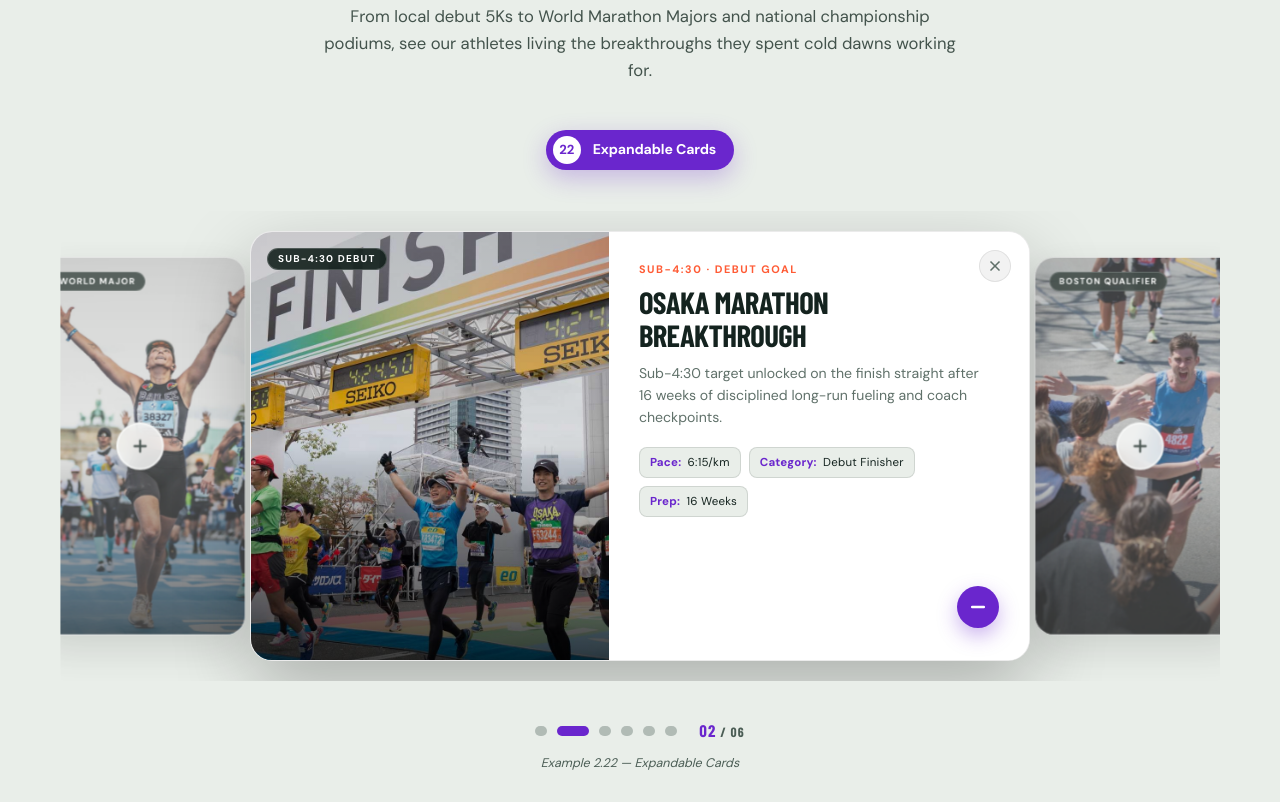
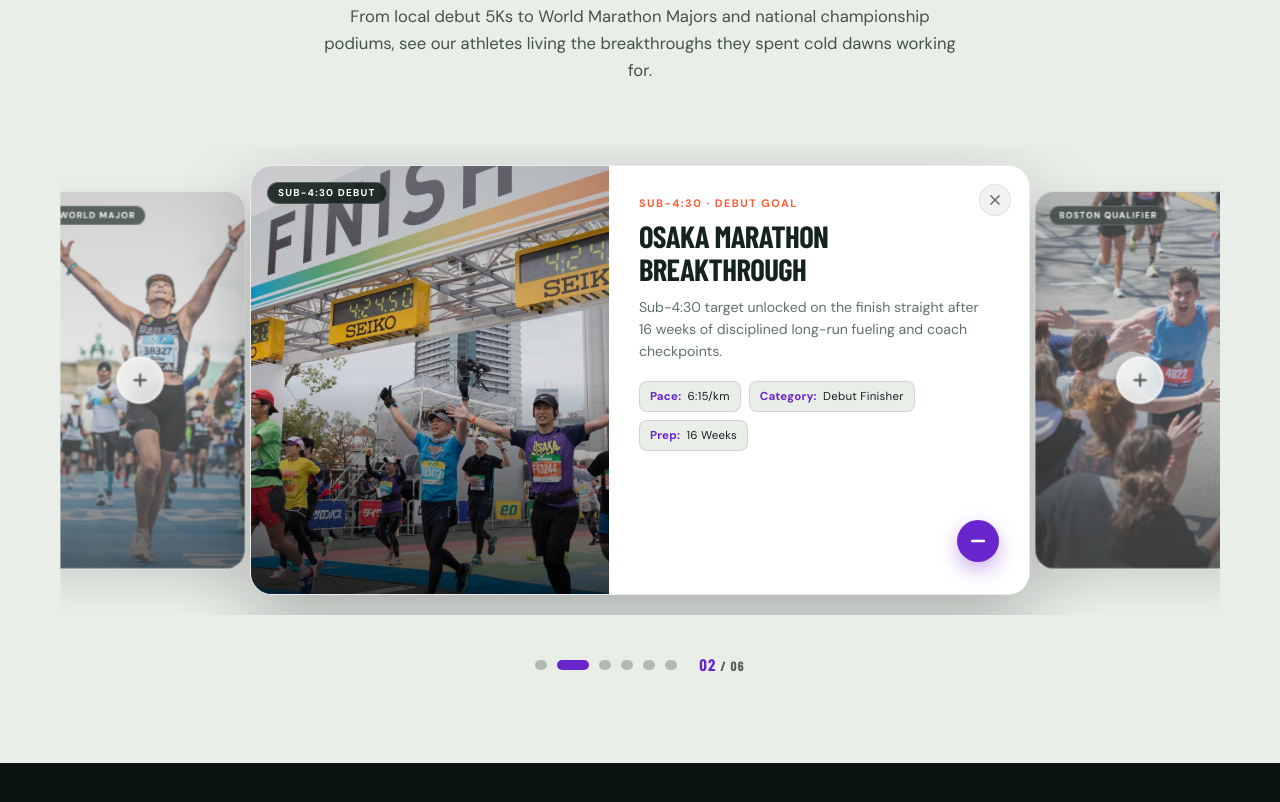
Before and after one commit to HTMLStaticWorks-Org/Athletics_Marathon_Training_Club, a plain HTML site: page events.html in a window 1280 px wide. Shown: the part 4098-4900 px from the top of the page. Drawn offline with nearby package versions, Linux system fonts and the light colour scheme; a web font is replaced by a local one.

Commit message:
Remove example captions and reference pill badge from events and contact pages

```diff
--- a/events.html
+++ b/events.html
@@ -102,14 +102,8 @@
       <p>From local debut 5Ks to World Marathon Majors and national championship podiums, see our athletes living the breakthroughs they spent cold dawns working for.</p>
     </div>
 
-    <!-- Example 2.22 Expandable Cards Component -->
+    <!-- Expandable Cards Component -->
     <div class="expand-component reveal" data-expandable-carousel>
-      <!-- Reference Badge Header (Example 2.22) -->
-      <div class="expand-header-pill">
-        <span class="pill-badge-num">22</span>
-        <span class="pill-badge-txt">Expandable Cards</span>
-      </div>
-
       <div class="expand-carousel-wrapper">
         <div class="expand-stage">
           <div class="expand-track">
@@ -356,7 +350,6 @@
         </div>
         <div class="expand-counter"><span data-expand-current>02</span> / <span>06</span></div>
       </div>
-      <p class="expand-caption">Example 2.22 — Expandable Cards</p>
     </div>
   </div>
 </section>
```
Also changed, not shown: contact.html (+0 -1 lines).
